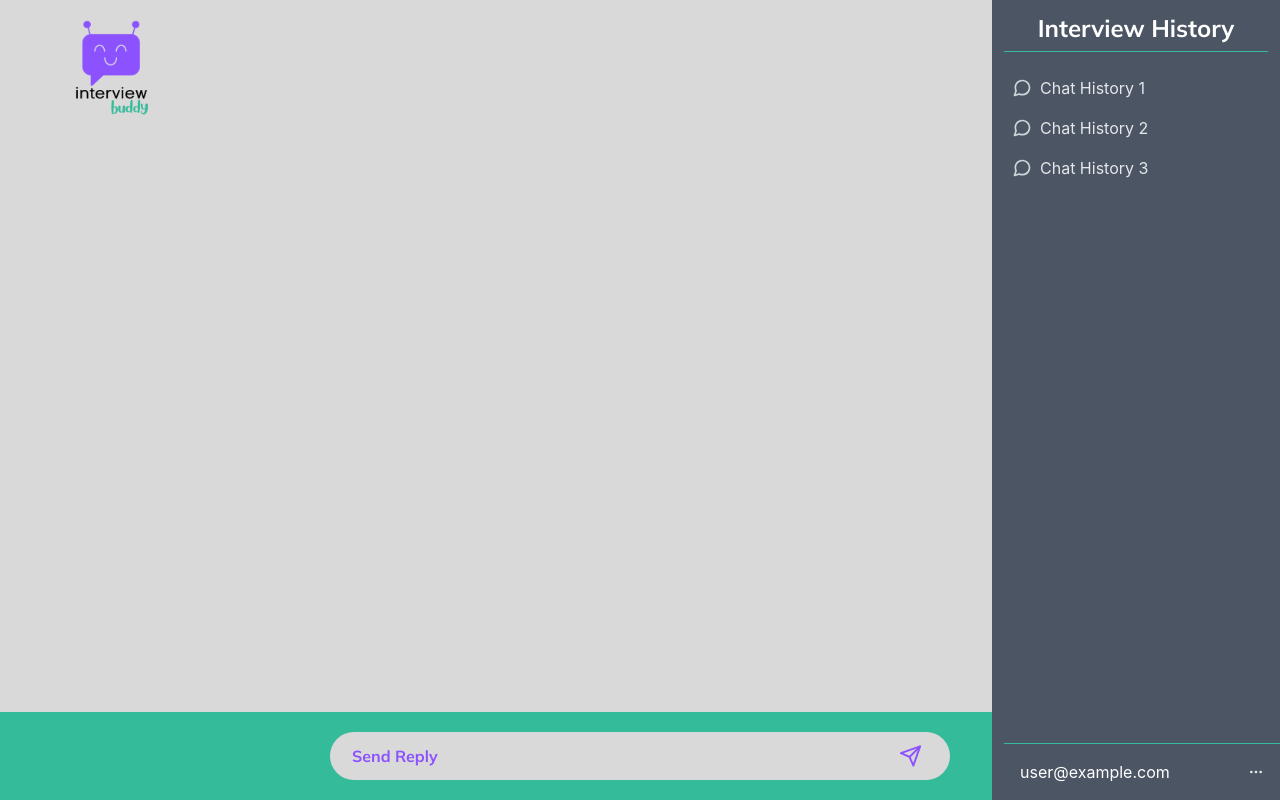
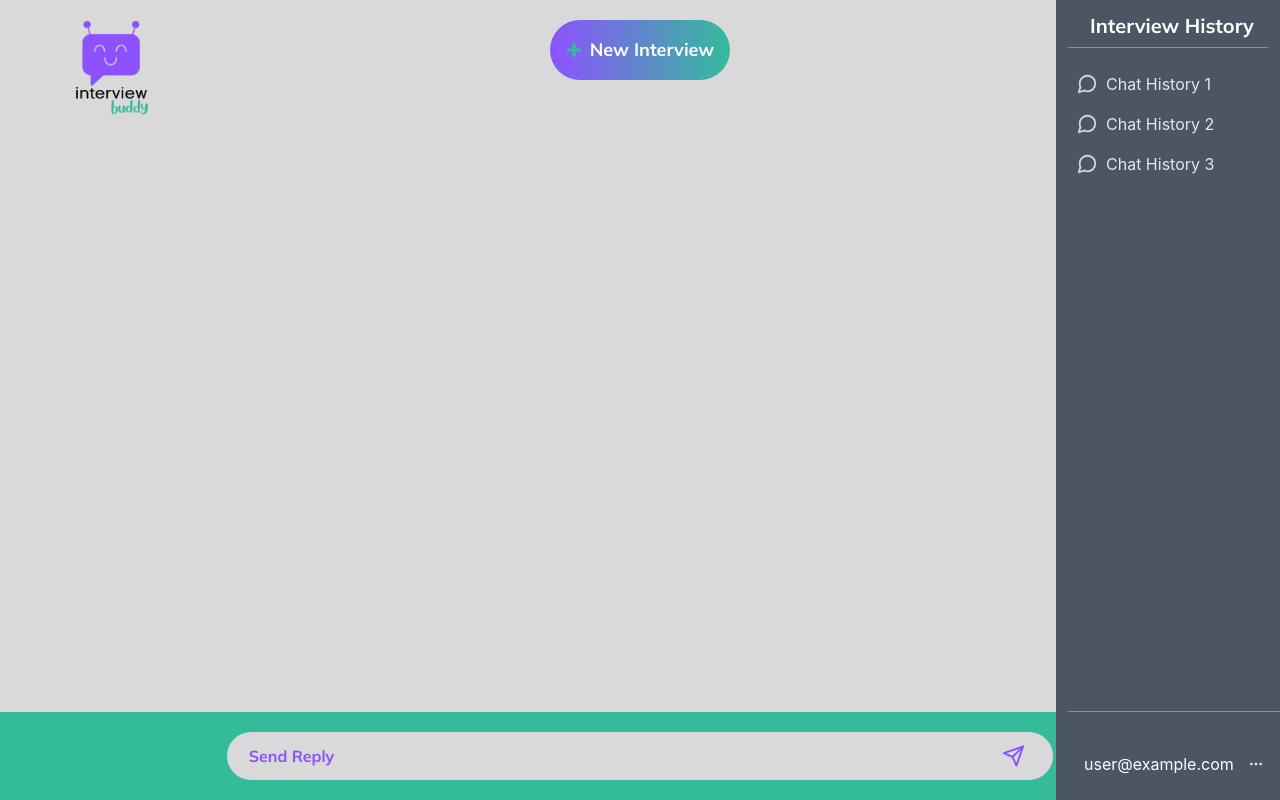
Before and after one commit to jmfarthin/interview_buddy, a React (Create React App) app in the folder client/: page / in a window 1280 px wide. Both pictures are taken after typing "name@example.com", "Sample123", "Sample123" into the empty fields and a click on the button "Register". Built offline with nearby package versions, Linux system fonts and the light colour scheme.

Commit message:
added more styles to components to refine positioning and UX details

```diff
--- a/client/package.json
+++ b/client/package.json
@@ -13,7 +13,6 @@
     "react": "^18.2.0",
     "react-dom": "^18.2.0",
     "react-icons": "^4.10.1",
-    "react-popper": "^2.3.0",
     "react-router-dom": "^6.2.1",
     "react-scripts": "5.0.1"
   },
--- a/client/src/App.js
+++ b/client/src/App.js
@@ -9,6 +9,11 @@ import './index.css';
 
 const App = () => {
   const [isLoggedIn, setIsLoggedIn] = useState(false);
+  const [isMenuOpen, setIsMenuOpen] = useState(false);
+
+  const handleMenuToggle = (isOpen) => {
+    setIsMenuOpen(isOpen);
+  };
 
   return (
     <Router>
@@ -17,10 +22,12 @@ const App = () => {
           <Route path="/" element={isLoggedIn ? <Navigate to="/app" /> : <LoginSignupForm onLogin={() => setIsLoggedIn(true)} />} />
           <Route path="/app" element={isLoggedIn ? (
             <>
-              <HeaderComponent />
-              <NewInterviewForm />
-              <ChatComponent />
-              <ChatHistory />
+              <div className="flex flex-col items-center justify-center">
+                <HeaderComponent isMenuOpen={isMenuOpen} />
+                <NewInterviewForm />
+                <ChatComponent />
+              </div>
+              <ChatHistory onMenuToggle={handleMenuToggle} />
             </>
           ) : (
             <Navigate to="/" />
--- a/client/src/components/ChatComponent.js
+++ b/client/src/components/ChatComponent.js
@@ -48,7 +48,7 @@ const ChatComponent = () => {
             className='chat-component absolute bottom-0 left-1/2 transform -translate-x-1/2 w-full bg-brandGreen p-5 shadow-lg flex justify-center items-center'
             onSubmit={handleSendMessage}
         >
-            <div className="relative w-1/2">
+            <div className="relative w-full md:w-4/6">
                 <input
                     className='chat-input flex-grow bg-brandGray p-3 rounded-full w-full'
                     type='text'
--- a/client/src/components/ChatHistory.js
+++ b/client/src/components/ChatHistory.js
@@ -1,16 +1,16 @@
 import React, { useEffect, useState } from 'react';
-import { FiMessageCircle, FiMoreHorizontal } from 'react-icons/fi';
+import { FiMessageCircle, FiMoreHorizontal, FiMenu, FiX } from 'react-icons/fi';
 import { Link, useNavigate } from 'react-router-dom';
 
-const ChatHistory = () => {
+const ChatHistory = ({ onMenuToggle }) => {
     const [chatHistory, setChatHistory] = useState([
-        // placeholders for 'ChatHistory' state until backend ready
         { id: 1, content: 'Chat History 1' },
         { id: 2, content: 'Chat History 2' },
         { id: 3, content: 'Chat History 3' },
     ]);
 
     const [showMenu, setShowMenu] = useState(false);
+    const [openMobileMenu, setOpenMobileMenu] = useState(false);
     const navigate = useNavigate();
 
     const handleMenuClick = () => {
@@ -22,21 +22,42 @@ const ChatHistory = () => {
         navigate('/login');
     };
 
+    const toggleMobileMenu = () => {
+        const newMenuState = !openMobileMenu;
+        setOpenMobileMenu(newMenuState);
+        onMenuToggle(newMenuState);
+    };
+
     useEffect(() => {
         // Once backend is ready, we will replace the mock data with real server data
         // fetch('http://localhost:3001/graphql', ...)
     }, []);
 
     return (
-        <aside className='chat-history absolute top-0 right-0 w-72 h-screen bg-gray-600 overflow-y-auto overflow-x-hidden p-3'>
-            <h2 className='brand-font-bold text-white text-center text-2xl mb-4 custom-border-top'>Interview History</h2>
+        <>
+            {!openMobileMenu && (
+                <div className="xl:hidden fixed top-0 right-0 z-20 p-4">
+                    <button onClick={toggleMobileMenu}>
+                        <FiMenu className="text-brandPurple h-10 w-10" />
+                    </button>
+                </div>
+            )}
+            {openMobileMenu && (
+                <div className="xl:hidden fixed top-0 right-44 z-20 pr-4 pt-2">
+                    <button onClick={toggleMobileMenu}>
+                        <FiX className="text-brandGreen h-8 w-8" />
+                    </button>
+                </div>
+            )}
+            <aside className={`chat-history fixed top-0 right-0 transform transition-transform duration-200 ease-in-out ${openMobileMenu ? 'translate-x-0' : 'translate-x-full'} xl:translate-x-0 w-56 h-screen bg-gray-600 overflow-y-auto overflow-x-hidden p-3`}>
+                <h2 className='brand-font-bold text-white text-center text-xl mb-4 custom-border-top pl-2'>Interview History</h2>
                 {chatHistory.map((message) => (
                     <div key={message.id} className='chat-message flex items-center p-2'>
-                    <FiMessageCircle size={20} className='text-gray-300' />
+                        <FiMessageCircle size={22} className='text-gray-300' />
                         <p className='text-gray-200 ml-2'>{message.content}</p>
                     </div>
                 ))}
-            <div className='absolute bottom-0 w-full bg-gray-600 text-white p-4 flex justify-between items-center custom-border-bottom mr-2' onClick={handleMenuClick}>
+                <div className='absolute bottom-0 w-full bg-gray-600 text-white p-4 pb-6 flex justify-between items-center custom-border-bottom mr-2' onClick={handleMenuClick}>
                     <p>user@example.com</p>
                     <FiMoreHorizontal className='text-gray-200 mr-3' />
                 </div>
@@ -49,6 +70,7 @@ const ChatHistory = () => {
                     </div>
                 )}
             </aside>
+        </>
     );
 }
 
--- a/client/src/components/HeaderComponent.js
+++ b/client/src/components/HeaderComponent.js
@@ -1,19 +1,16 @@
-import React, { useState, useRef } from 'react';
-import { usePopper } from 'react-popper';
+import React, { useState } from 'react';
 import NewInterviewForm from './NewInterviewForm';
 import { FaPlus } from 'react-icons/fa';
 import logo from '../InterviewBuddy-Logo2.png';
 import { useNavigate } from 'react-router-dom';
 
-const HeaderComponent = () => {
+const HeaderComponent = ({ isMenuOpen }) => {
     const [showForm, setShowForm] = useState(false);
     const navigate = useNavigate();
 
-    const buttonRef = useRef(null);
-    const formRef = useRef(null);
-    const { styles, attributes } = usePopper(buttonRef.current, formRef.current, {
-      placement: 'bottom-end',
-    });
+    const handleShowForm = () => {
+        setShowForm(!showForm);
+    }
 
     const handleLogout = () => {
         localStorage.removeItem('token'); // placeholder until auth is fully configured
@@ -21,16 +18,22 @@ const HeaderComponent = () => {
     };
 
     return (
-        <header className="container flex justify-between px-4 md:px-8 lg:px-12 xl:px-16 mt-5">
-            <img src={logo} alt="Interview Buddy Logo" className="w-12 md:w-14 lg:w-18 xl:w-24 h-auto" />
-            <div ref={buttonRef} className="flex items-center">
-                <button onClick={() => setShowForm(!showForm)} className="flex items-center bg-gradient rounded-full p-4">
-                    <FaPlus style={{ color: '#34BB9A' }} className="mr-2" />
-                    <span className="brand-font-bold text-white text-lg">New Interview</span>
-                </button>
+        <>
+            <div className="w-12 md:w-14 lg:w-18 xl:w-24 h-auto absolute top-0 left-0 mt-5 ml-4 md:ml-8 lg:ml-12 xl:ml-16">
+                <img src={logo} alt="Interview Buddy Logo" className="w-full h-auto" />
             </div>
-            <NewInterviewForm showForm={showForm} ref={formRef} styles={styles.popper} attributes={attributes.popper} />
-        </header>
+            <header className="container flex px-4 md:px-8 lg:px-12 xl:px-16 mt-5">
+                <div className="mx-auto">
+                    {!isMenuOpen && (
+                        <button onClick={() => setShowForm(!showForm)} className="flex items-center bg-gradient rounded-full p-4">
+                            <FaPlus style={{ color: '#34BB9A' }} className="mr-2" />
+                            <span className="brand-font-bold text-white text-lg">New Interview</span>
+                        </button>
+                    )}
+                    <NewInterviewForm showForm={showForm} onClose={handleShowForm} />
+                </div>
+            </header>
+        </>
     );
 }
 
--- a/client/src/components/NewInterviewForm.js
+++ b/client/src/components/NewInterviewForm.js
@@ -1,6 +1,7 @@
 import React, { useState, forwardRef } from 'react';
+import { FiX } from 'react-icons/fi';
 
-const NewInterviewForm = forwardRef(({ styles, attributes, showForm }, ref) => {
+const NewInterviewForm = forwardRef(({ styles, attributes, showForm, onClose }, ref) => {
     const [jobTitle, setJobTitle] = useState('');
     const [jobLevel, setJobLevel] = useState('');
     const [jobFunction, setJobFunction] = useState('');
@@ -22,8 +23,8 @@ const NewInterviewForm = forwardRef(({ styles, attributes, showForm }, ref) => {
     }
 
     return (
-        <div ref={ref} style={styles} {...attributes} className="fixed inset-0 flex items-center justify-center z-10">
-            <form onSubmit={handleSubmit} className="bg-gray-600 p-5 rounded-lg grid gap-4 grid-cols-2 auto-rows-min max-w-md w-full">
+        <div className="fixed inset-0 flex items-center justify-center z-10">
+            <form onSubmit={handleSubmit} style={{ position: 'relative' }} className="container mx-auto bg-gray-600 p-5 rounded-lg grid gap-4 grid-cols-2 auto-rows-min max-w-md">
                 <label className="col-span-2 brand-font-bold text-sm text-white">
                     Job Title:
                     <input
@@ -78,6 +79,9 @@ const NewInterviewForm = forwardRef(({ styles, attributes, showForm }, ref) => {
                 <button type='submit' className="rounded-full bg-gradient mt-4 px-6 py-3 col-span-2 self-center brand-font-bold text-lg text-white">
                     Start Interview
                 </button>
+                <button type='button' style={{ position: 'absolute', top: '-38px', left: '0px' }} onClick={onClose}>
+                    <FiX size={35} color='#8C52FF' />
+                </button>
             </form>
         </div>
     );
--- a/client/src/index.css
+++ b/client/src/index.css
@@ -69,6 +69,7 @@ body {
 
 .custom-border-bottom {
   border-top: 1px solid #34BB9A;
+  padding-top: 40px;
 }
 
 .menu {
```
Also changed, not shown: 1 other file (tests, documents, lock files or other folders). Lines whose indentation alone changed are shown as unchanged.
